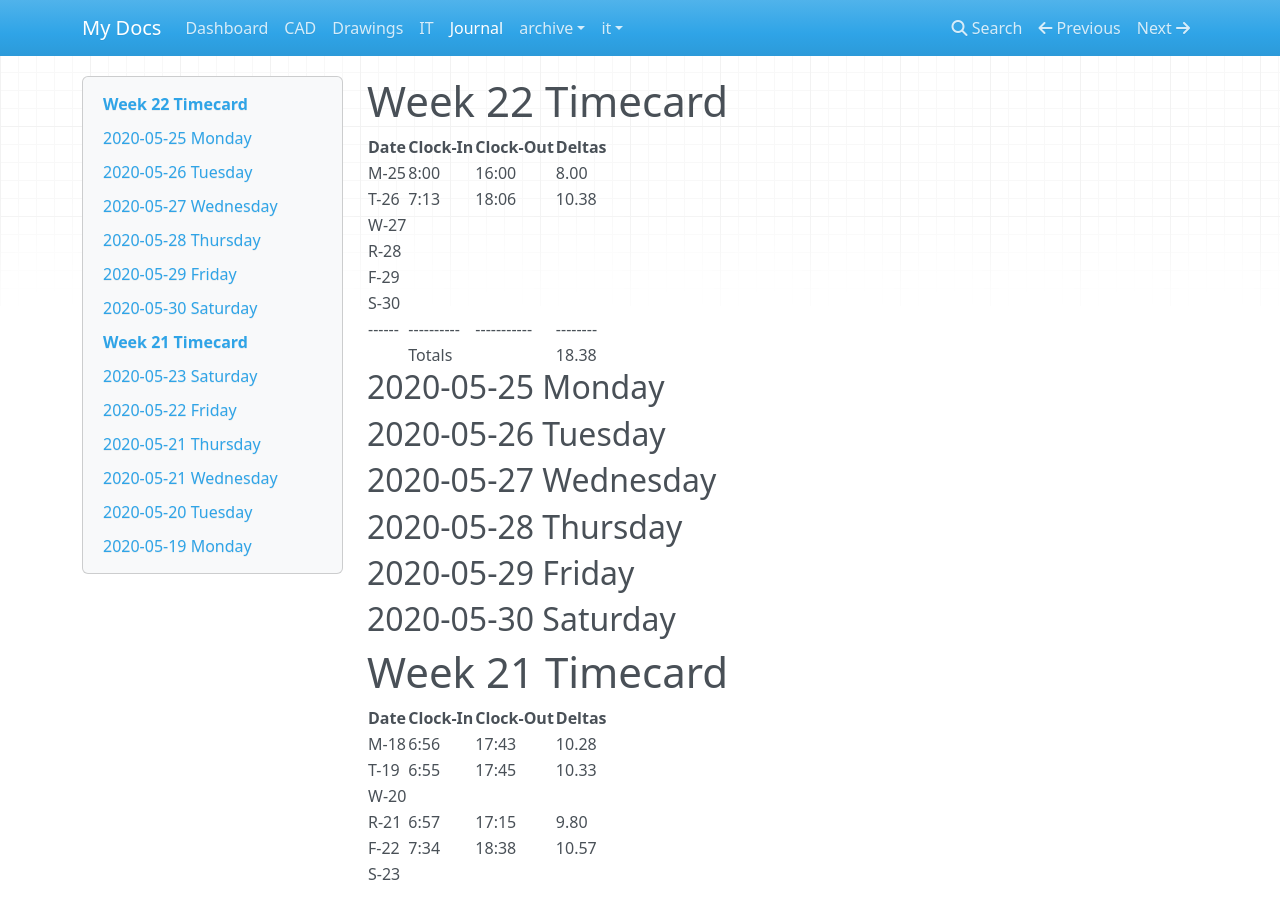
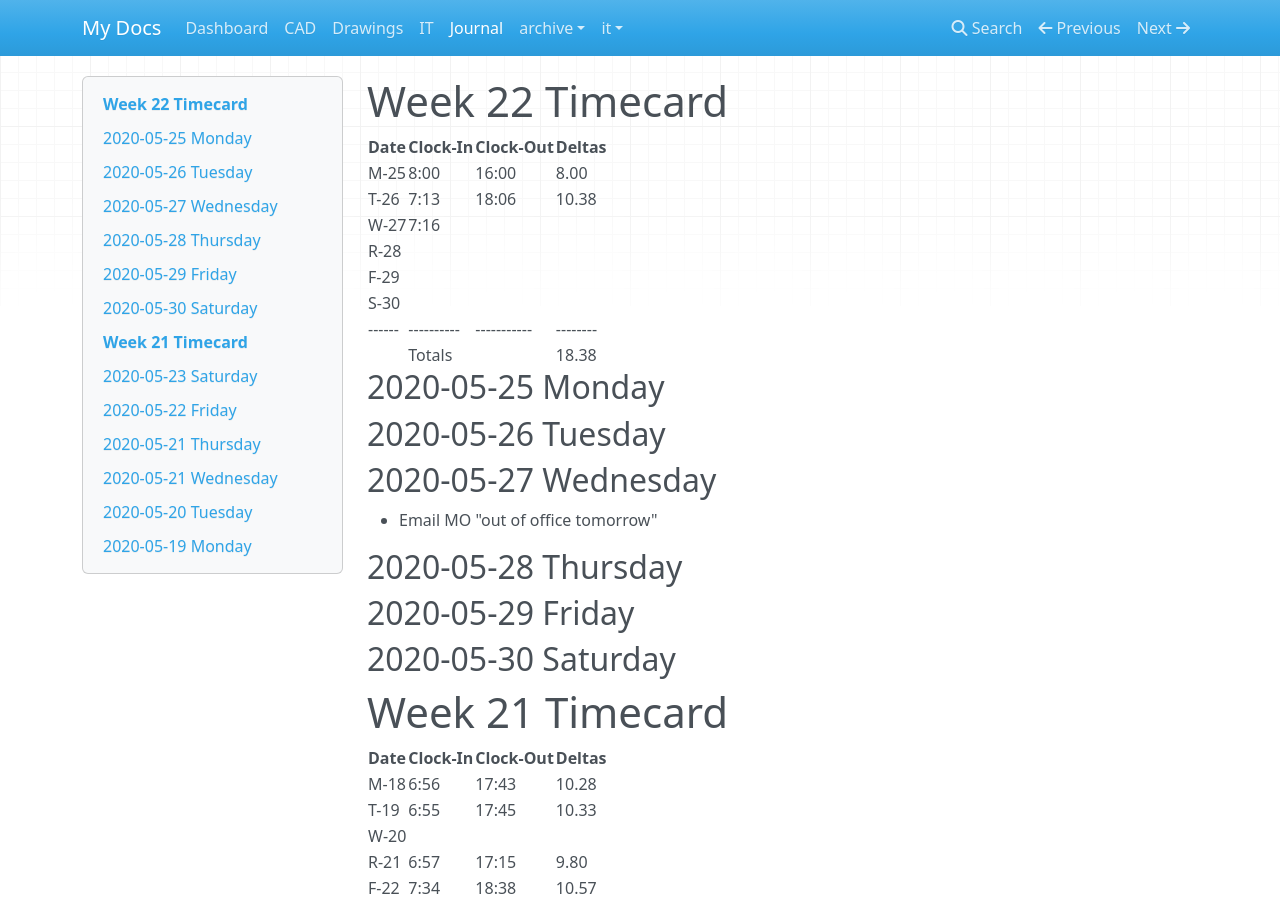
Before and after one commit to linux478/notebook, an MkDocs documentation site: the page built from docs/journal.md, in a window 1280 px wide and 900 px high. Built offline with MkDocs 1.6.1, drawn with Linux system fonts in a browser that asks for light colours; nearby versions of some CDN libraries.

Commit message:
ADD COMPLETE E-MAIL TASK

```diff
--- a/docs/journal.md
+++ b/docs/journal.md
@@ -7,7 +7,7 @@ title: Journal
 |------|----------|-----------|--------|
 | M-25 |  8:00    |  16:00    |   8.00 |
 | T-26 |  7:13    |  18:06    |  10.38 |
-| W-27 |          |           |        |
+| W-27 |  7:16    |           |        |
 | R-28 |          |           |        |
 | F-29 |          |           |        |
 | S-30 |          |           |        |
@@ -17,6 +17,9 @@ title: Journal
 ## 2020-05-25 Monday
 ## 2020-05-26 Tuesday
 ## 2020-05-27 Wednesday
+
+- Email MO "out of office tomorrow"
+
 ## 2020-05-28 Thursday
 ## 2020-05-29 Friday
 ## 2020-05-30 Saturday
```
